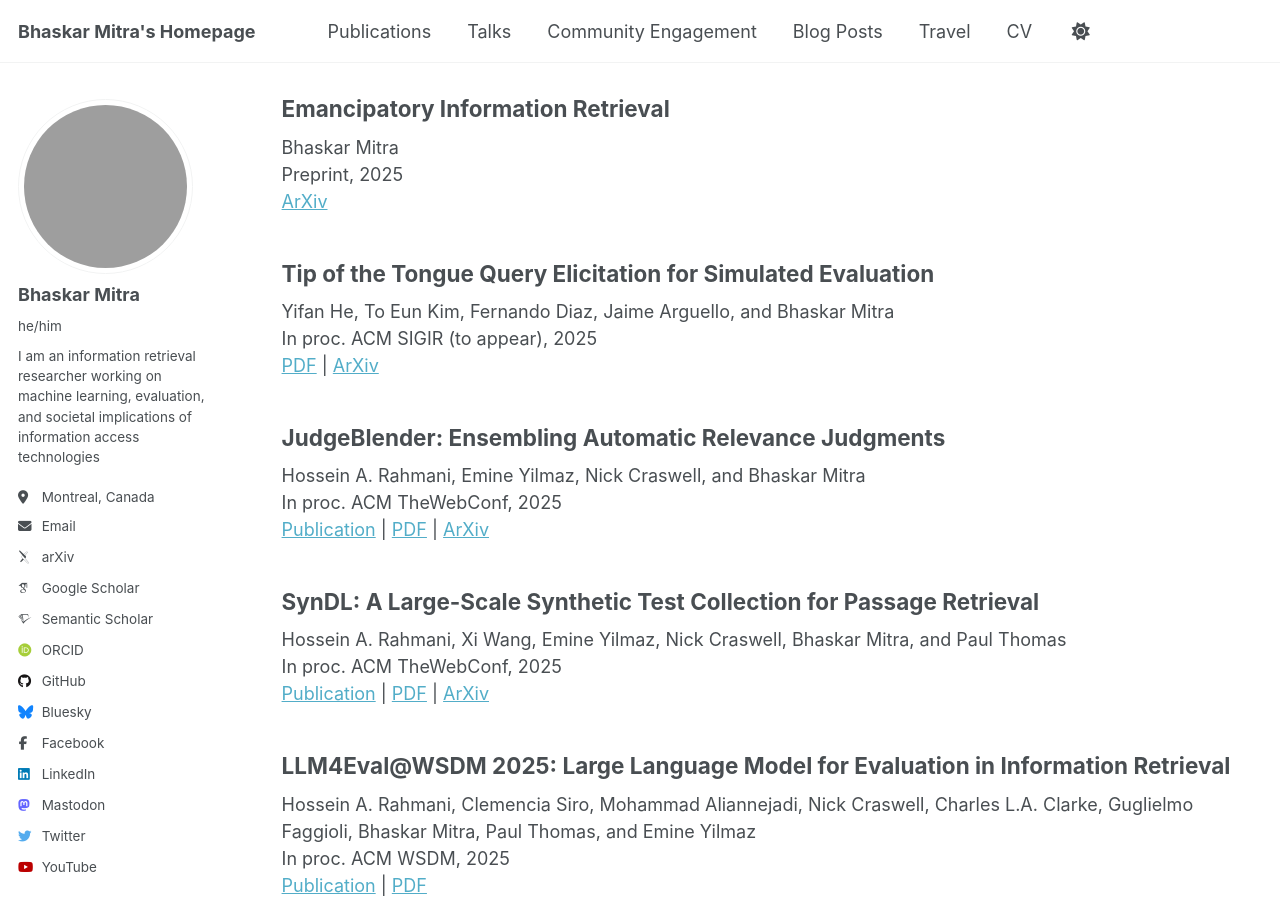
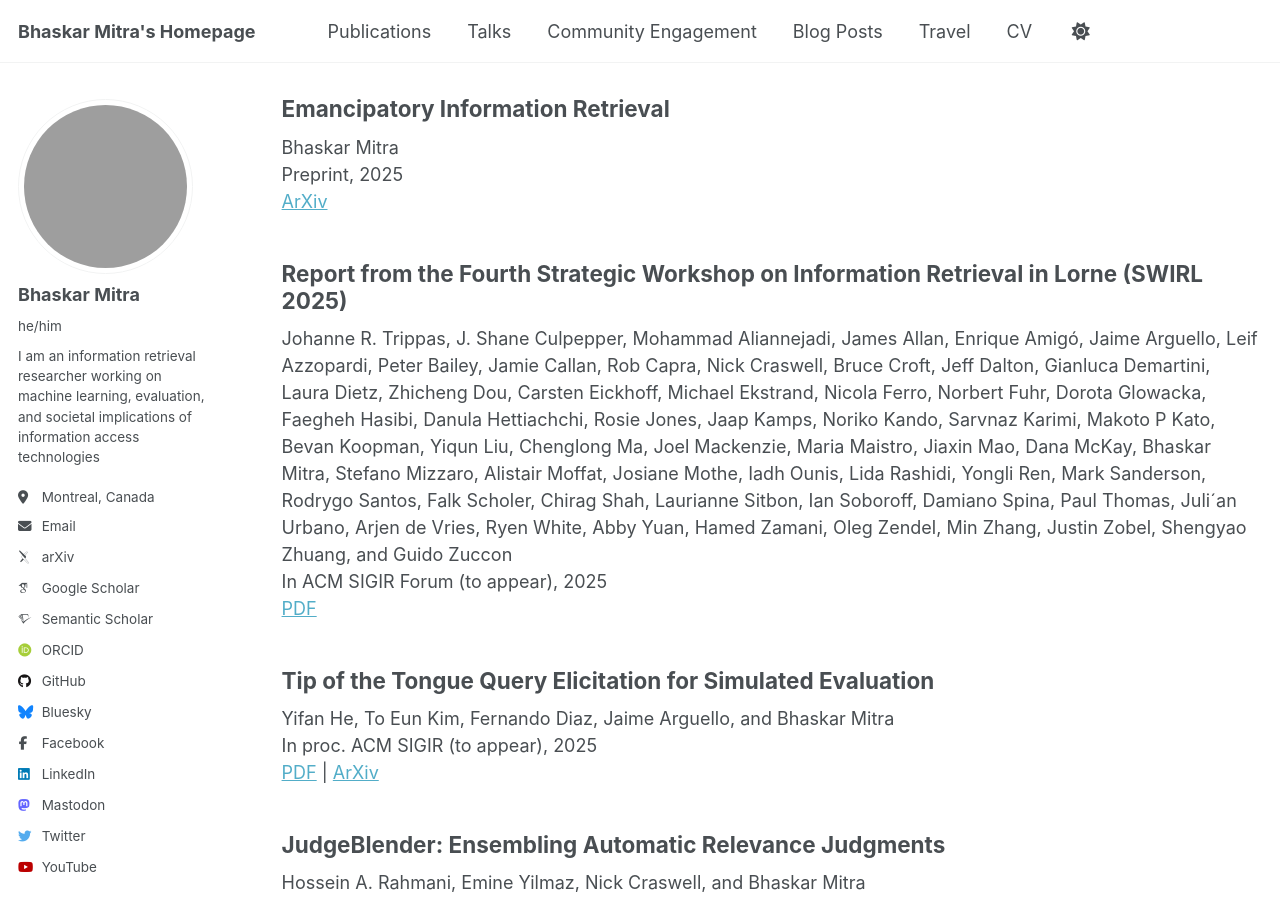
Before and after one commit to bhaskar-mitra/bhaskar-mitra.github.io, a Jekyll site: the page built from _pages/publications.html, in a window 1280 px wide and 900 px high, scrolled down 580 px. Built offline with Jekyll 4.4.1, drawn with Linux system fonts in a browser that asks for light colours; some web fonts are replaced; grey boxes are pictures that could not be loaded.

Commit message:
Update publications.html

```diff
--- a/_pages/publications.html
+++ b/_pages/publications.html
@@ -32,6 +32,12 @@ author_profile: true
     Bhaskar Mitra<br/>
     Preprint, 2025<br/>
     <a href="https://arxiv.org/abs/2501.19241">ArXiv</a>
+  </article>
+  <article class="archive__item" itemscope itemtype="http://schema.org/CreativeWork">
+    <h2>Report from the Fourth Strategic Workshop on Information Retrieval in Lorne (SWIRL 2025)</h2>
+    Johanne R. Trippas, J. Shane Culpepper, Mohammad Aliannejadi, James Allan, Enrique Amigó, Jaime Arguello, Leif Azzopardi, Peter Bailey, Jamie Callan, Rob Capra, Nick Craswell, Bruce Croft, Jeff Dalton, Gianluca Demartini, Laura Dietz, Zhicheng Dou, Carsten Eickhoff, Michael Ekstrand, Nicola Ferro, Norbert Fuhr, Dorota Glowacka, Faegheh Hasibi, Danula Hettiachchi, Rosie Jones, Jaap Kamps, Noriko Kando, Sarvnaz Karimi, Makoto P Kato, Bevan Koopman, Yiqun Liu, Chenglong Ma, Joel Mackenzie, Maria Maistro, Jiaxin Mao, Dana McKay, Bhaskar Mitra, Stefano Mizzaro, Alistair Moffat, Josiane Mothe, Iadh Ounis, Lida Rashidi, Yongli Ren, Mark Sanderson, Rodrygo Santos, Falk Scholer, Chirag Shah, Laurianne Sitbon, Ian Soboroff, Damiano Spina, Paul Thomas, Juli´an Urbano, Arjen de Vries, Ryen White, Abby Yuan, Hamed Zamani, Oleg Zendel, Min Zhang, Justin Zobel, Shengyao Zhuang, and Guido Zuccon<br/>
+    In ACM SIGIR Forum (to appear), 2025<br/>
+    <a href="../files/SWIRL-2025-Preprint.pdf">PDF</a>
   </article>
   <article class="archive__item" itemscope itemtype="http://schema.org/CreativeWork">
     <h2>Tip of the Tongue Query Elicitation for Simulated Evaluation</h2>
```
